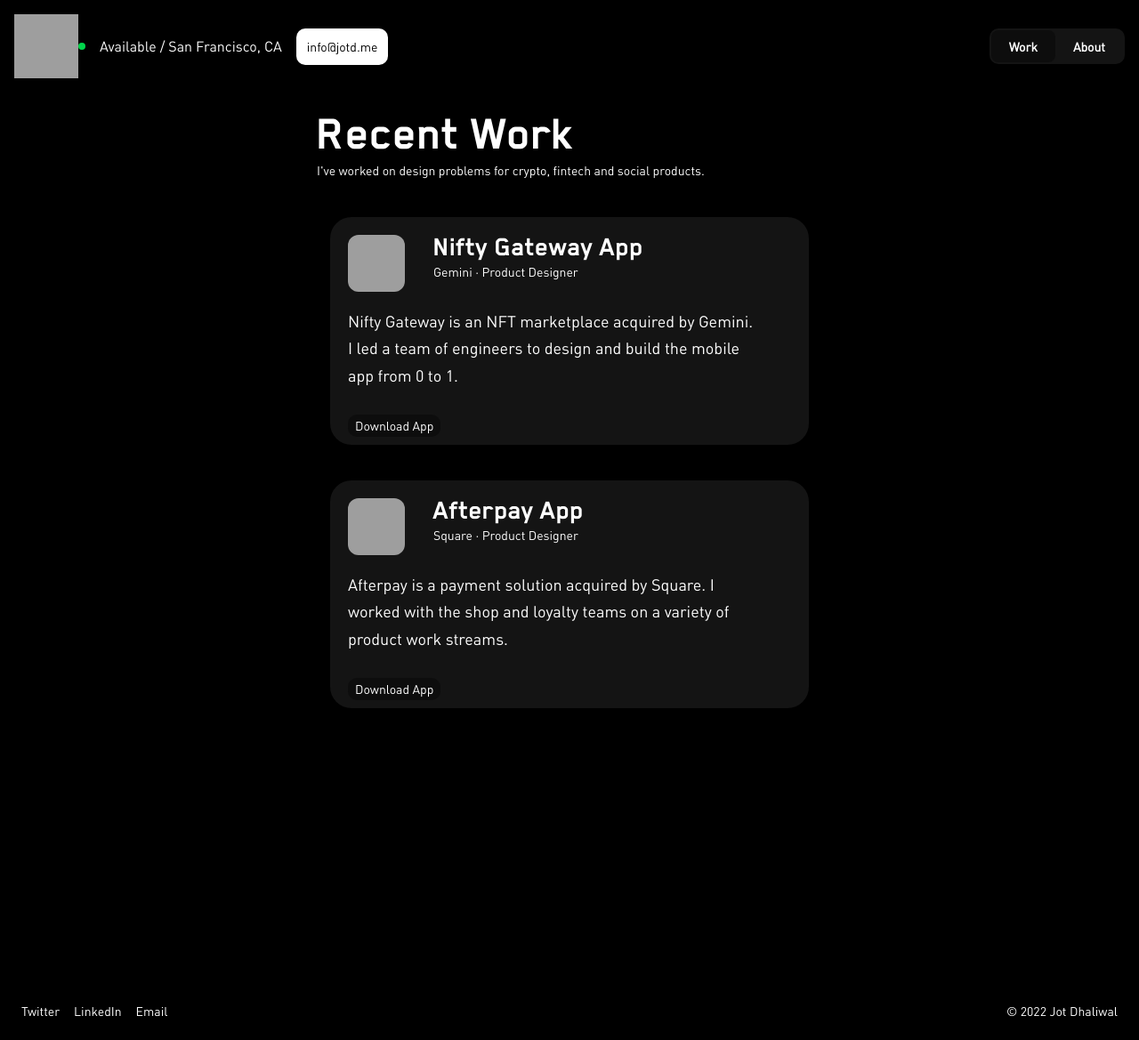
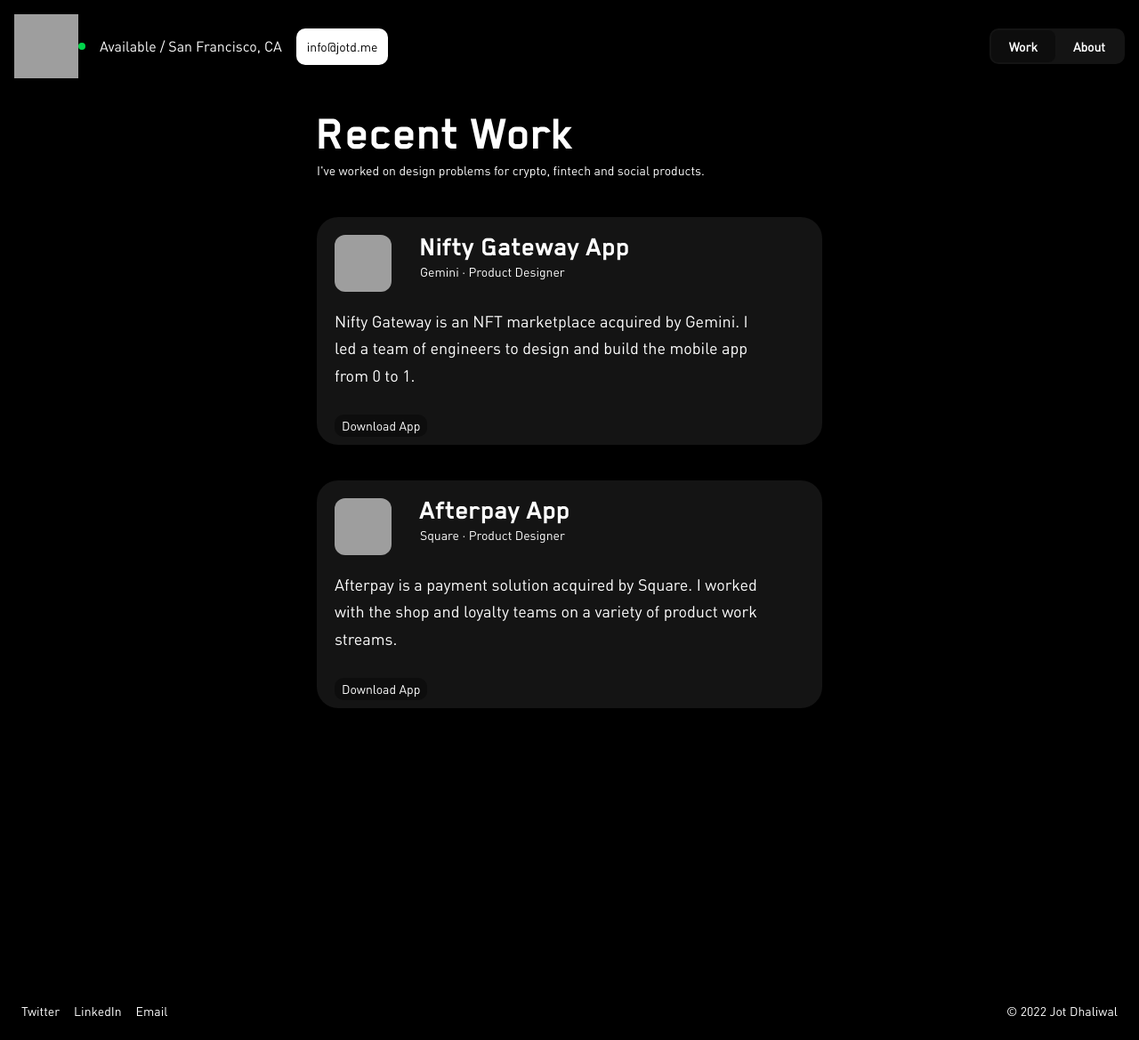
Before and after one commit to jotd/jotd-portfolio, a Jekyll site: the page work/index.html, which Jekyll copies as it is, in a window 1280 px wide and 1169 px high. Shown: the whole window at 89% size. Built offline with Jekyll 4.4.1, drawn with Linux system fonts in a browser that asks for light colours; grey boxes are pictures that could not be loaded.

Commit message:
Update index.html

```diff
--- a/work/index.html
+++ b/work/index.html
@@ -51,7 +51,7 @@
   </div>
 
 
-<div class="content-home">
+<div class="content-about">
  <!-- Gemini -->
  <div class="card-gemini offset-card-1">
   <div class="work-description">
@@ -77,7 +77,7 @@
 </div>
 </div>
 
-  <div class="content-home">
+  <div class="content-about">
   <!-- Square -->
  <div class="card-square offset-card-1">
   <div class="work-description">
```
